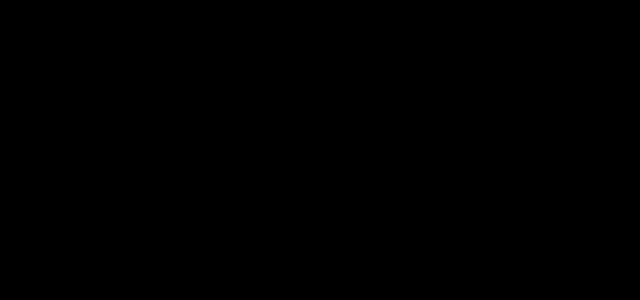
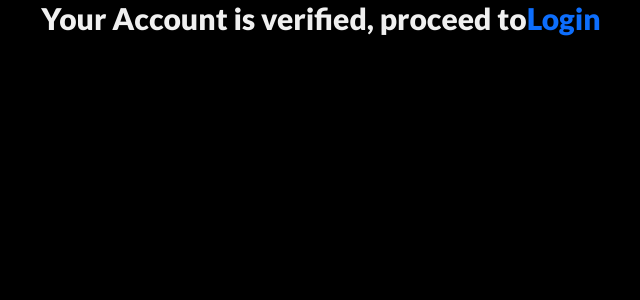
Before and after one commit to medinahakinsowon/newproject, a React (Create React App) app: page /Verify in a window 1280 px wide. Before the commit this address had no page. Shown: the top 300 px of the page, without its empty margins (319-959 px from the left). Built offline with nearby package versions, Linux system fonts and the light colour scheme; no server answers.

Commit message:
email verification added

```diff
--- a/src/App.css
+++ b/src/App.css
@@ -284,3 +284,17 @@ button:hover {
   }
 
 }
+
+
+.verify_body{
+  display: flex;
+  justify-content: center;
+  font-family: 'Lato', sans-serif;
+  font-size: 30px;
+  font-weight: 900;
+  color: #f0f0f0;
+}
+
+.verify_body a{
+  text-decoration: none;
+}
--- a/src/App.js
+++ b/src/App.js
@@ -6,6 +6,7 @@ import Register from './pages/Register';
 import Login from './pages/Login';
 import Dashboard from './pages/Dashboard';
 import UpdateNote from './pages/UpdateNote';
+import Verify from './pages/Verify';
 
 
 function App() {
@@ -14,6 +15,7 @@ function App() {
   <main className='flex  h-screen'>
     <BrowserRouter>
       <Routes>
+        <Route path='/Verify' element={<Verify/>}></Route>
         <Route path='/' element={<Home/>}></Route>
         <Route path='/Register' element={<Register/>}></Route>
         <Route path='/Login' element={<Login/>}></Route>
--- a/src/pages/Dashboard.js
+++ b/src/pages/Dashboard.js
@@ -27,6 +27,9 @@ const Dashboard = () => {
   const isLogin = async () => {
     try {
       var x = await account.get('current')
+      if(x.emailVerification === false){
+        Navigate('/Login')
+      }
       setEmail(x.email);
       setName(x.name);
       viewAllNotes();
--- a/src/pages/Register.js
+++ b/src/pages/Register.js
@@ -25,8 +25,11 @@ function Register() {
   const register = async () => {
     try {
       var x = await account.create('unique()', email, password, name)
-      console.log(x)
-      Navigate('/Login')
+      var session = await account.createEmailSession(email,password);
+      var emaillink = await account.createVerification('http://localhost:3000/Verify')
+      alert('A verification link as been sent to this email address, click the link to verify your account.')
+      // console.log(x)
+      // Navigate('/Login')
     }
     catch (e) {
       if(e.type === 'user_already_exists'){
--- /dev/null
+++ b/src/pages/Verify.js
@@ -0,0 +1,28 @@
+import { useSearchParams , useNavigate } from "react-router-dom"
+import { account } from "../appwrite/config";
+
+const Verify = () => {
+  const [params] = useSearchParams();
+  const secret = params.get('secret');
+  const Id = params.get('userId');
+  const Navigate = useNavigate()
+  console.log(secret)
+  async function update() {
+    try{
+      const verifyAccount = await account.updateVerification(Id,secret)
+      alert('User account is verified');
+      Navigate('/Login')
+    }
+    catch(e){
+      console.log(e)
+    }
+  }
+  update();
+  return (
+    <h1 className="verify_body">
+      Your Account is verified, proceed to<a href='/Login'>Login</a>
+    </h1>
+  )
+}
+
+export default Verify;
```
